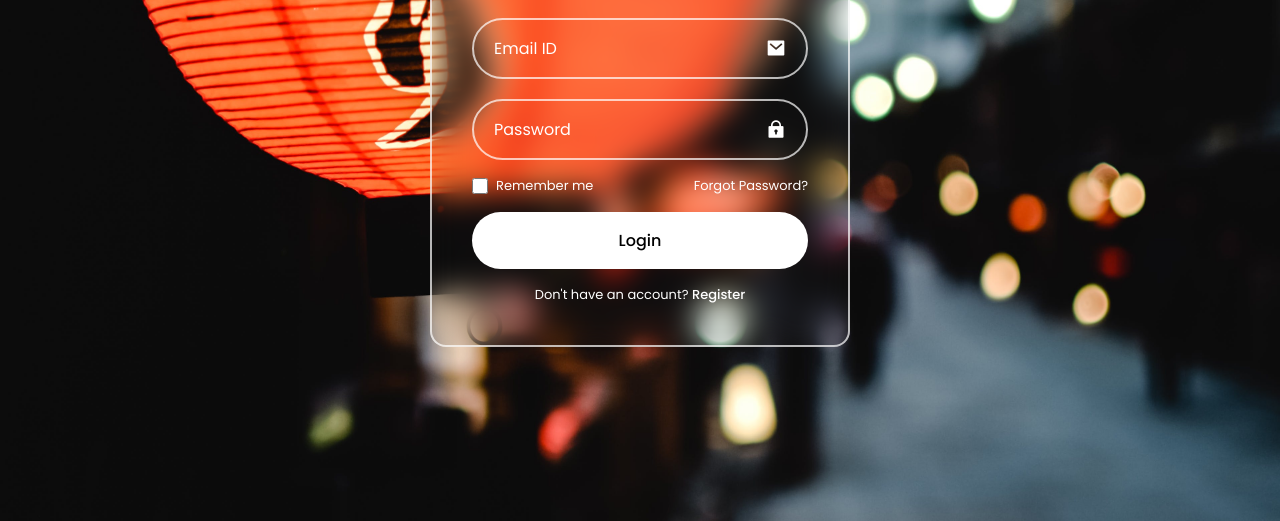
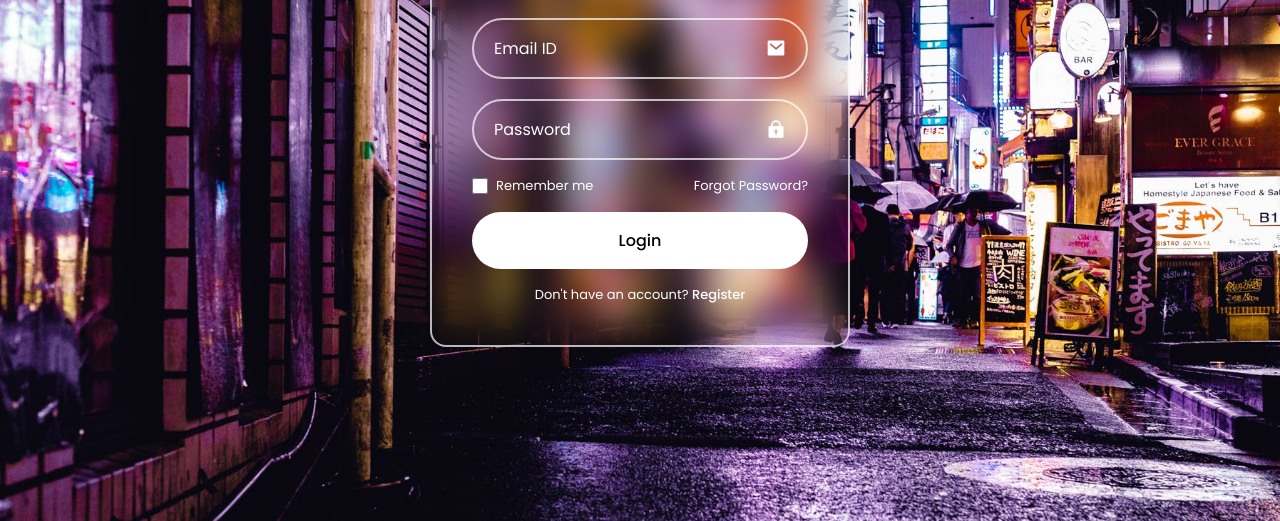
Before and after one commit to stnzzz369/web-page, a plain HTML site: page index.html in a window 1280 px wide. Shown: the part 279-800 px from the top of the page. Drawn offline with nearby package versions, Linux system fonts and the light colour scheme.

Commit message:
Update index.html

```diff
--- a/index.html
+++ b/index.html
@@ -14,7 +14,7 @@
    </head>
    <body>
       <div class="login">
-         <img src="phone.jpg" alt="image" class="login__bg">
+         <img src="new.jpg" alt="image" class="login__bg">
 
          <form action="" class="login__form">
             <h1 class="login__title">Login</h1>
```
